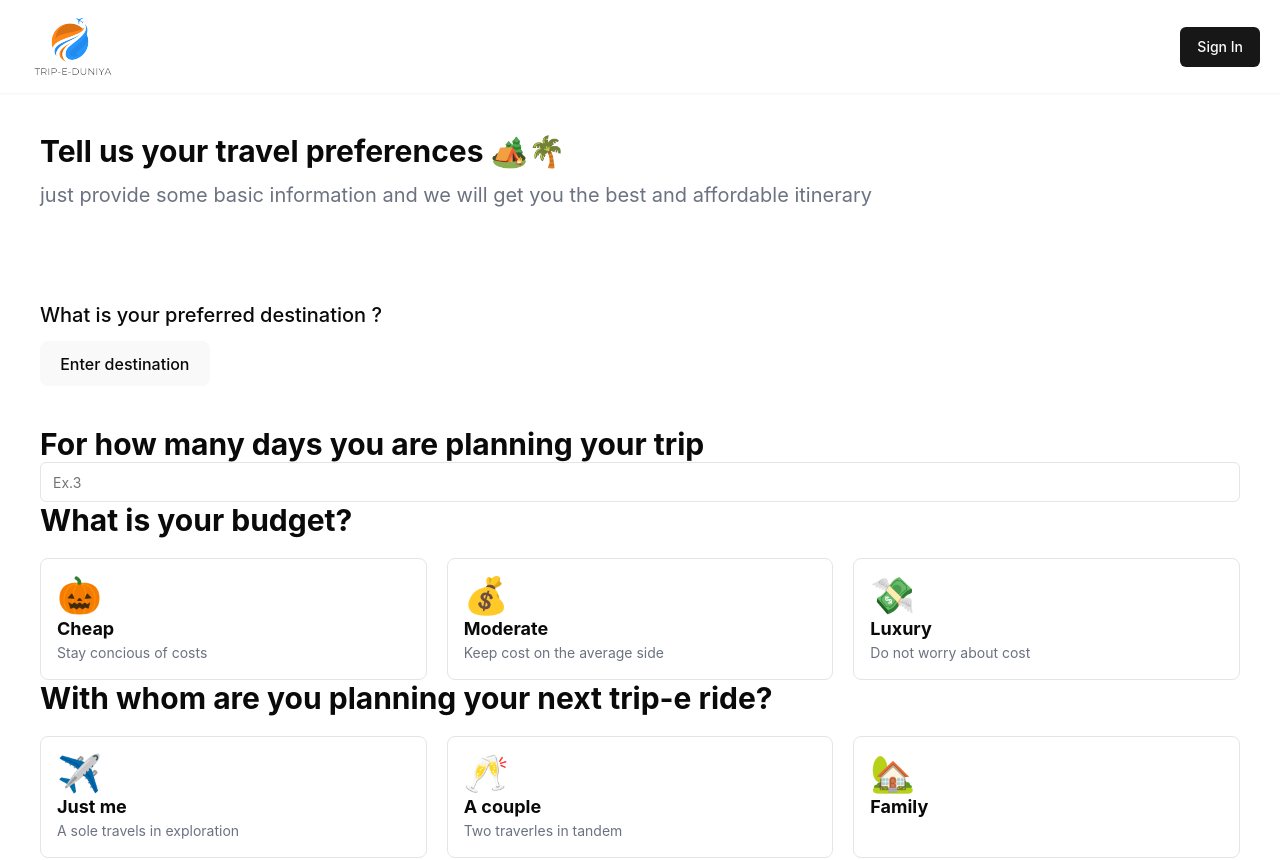
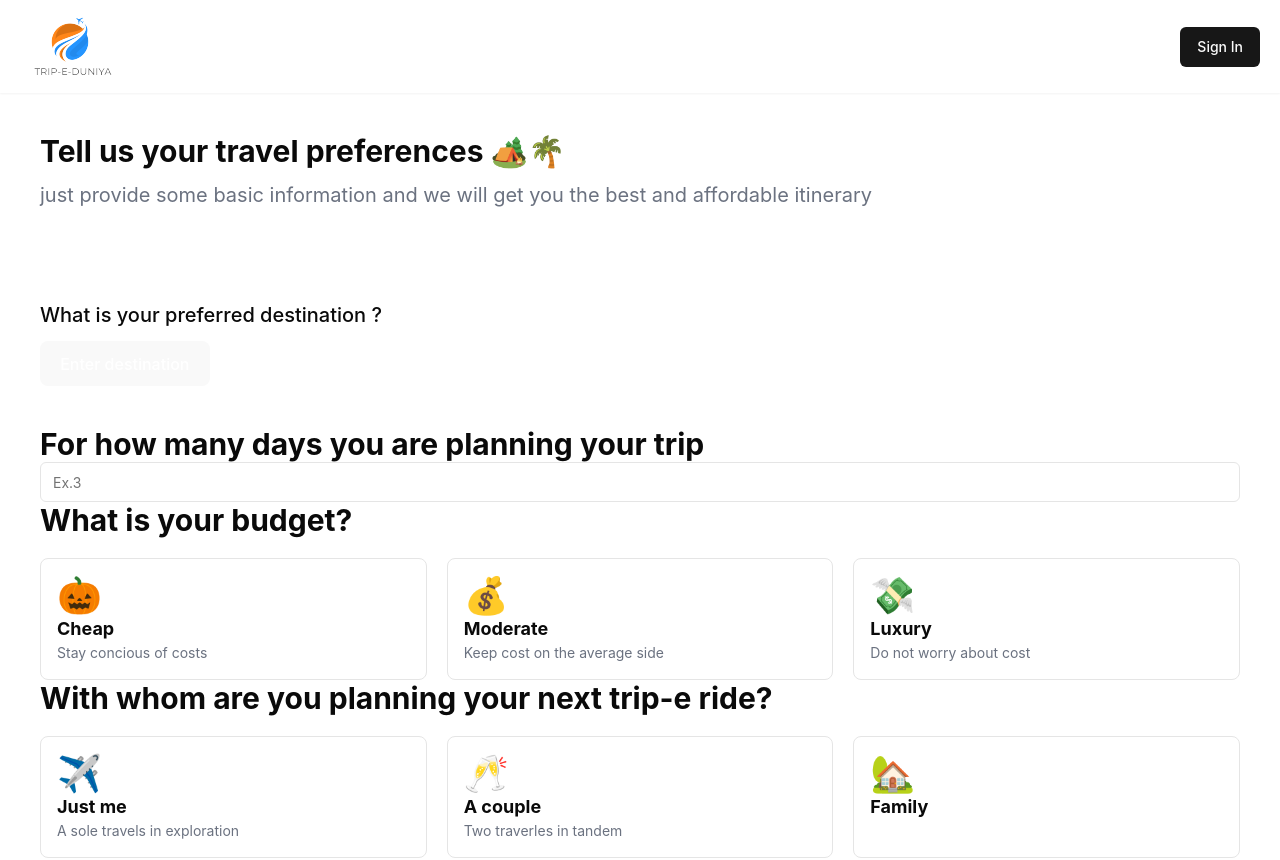
Before and after one commit to UditJain2622004/Trip-E-Duniya, a React (Vite) app: page /create-trip in a window 1280 px wide. Shown: the top 860 px of the page. Built offline with nearby package versions, Linux system fonts and the light colour scheme.

Commit message:
update by rishabh

```diff
--- a/src/create-trip/index.jsx
+++ b/src/create-trip/index.jsx
@@ -4,6 +4,60 @@ import {SelectBudgetOptions} from "./../constants/options.jsx";
 import {SelectTravelesList} from "./../constants/options.jsx";
 
 console.log(SelectBudgetOptions);
+
+// function CreateTrip() {
+
+//   return (
+//     <div className='sm:px-10 md:px-32 lg:px-56 xl:px-10 px-5 mt-10'>
+//       <h2 className='font-bold text-3xl'>Tell us your travel preferences 🏕️🌴</h2>
+//       <p className='mt-3 text-gray-500 text-xl'>just provide some basic information and we will get you the best and affordable itinerary</p>
+//       <div className='mt-20 flex flex-col gap-10'>
+//         <div>
+//           <h2 className='text-xl my-3 font-medium'>What is your preferred destination ?</h2>
+//           <button>Enter destination</button>
+//         </div>
+//         <div>
+//           <h2 className='font-bold text-3xl'>For how many days you are planning your trip</h2>
+//           <Input placeholder={'Ex.3'} type="number" />
+//         </div>
+
+//        </div>
+//      <div>
+//       <h2 className='font-bold text-3xl'>What is your budget?</h2>
+//       <div className='grid grid-cols-3 gap-5 mt-5'>
+//         {SelectBudgetOptions.map((item,index)=>(
+//           <div key={index} className='p-4 border cursor-pointer rounded-lg hover:shadow-lg'>
+//             <h2 className='text-4xl'>{item.icon}</h2>
+//             <h2 className='font-bold text-lg'>{item.title}</h2>
+//             <h2 className='text-sm text-gray-500'>{item.desc}</h2>
+//           </div>
+//         ))}
+//         </div>
+//       </div>
+
+
+
+//       <div>
+//       <h2 className='font-bold text-3xl'>With whom are you planning your next trip-e ride?</h2>
+//       <div className='grid grid-cols-3 gap-5 mt-5'>
+//         {SelectTravelesList.map((item,index)=>(
+//           <div key={index} className='p-4 border cursor-pointer rounded-lg hover:shadow-lg'>
+//             <h2 className='text-4xl'>{item.icon}</h2>
+//             <h2 className='font-bold text-lg'>{item.title}</h2>
+//             <h2 className='text-sm text-gray-500'>{item.desc}</h2>
+//           </div>
+//         ))}
+//         </div>
+//       </div>
+//       <div className='my-10 justify-end flex'>
+//       <button style={{color:'white'}}>Generate Trip</button>
+//       </div>
+//     </div>
+//   )
+// }
+
+// export default CreateTrip
+
 
 function CreateTrip() {
 
@@ -14,13 +68,12 @@ function CreateTrip() {
       <div className='mt-20 flex flex-col gap-10'>
         <div>
           <h2 className='text-xl my-3 font-medium'>What is your preferred destination ?</h2>
-          <button>Enter destination</button>
+          <button style={{color: 'white'}}>Enter destination</button>
         </div>
         <div>
           <h2 className='font-bold text-3xl'>For how many days you are planning your trip</h2>
           <Input placeholder={'Ex.3'} type="number" />
         </div>
-
        </div>
      <div>
       <h2 className='font-bold text-3xl'>What is your budget?</h2>
@@ -34,8 +87,6 @@ function CreateTrip() {
         ))}
         </div>
       </div>
-
-
 
       <div>
       <h2 className='font-bold text-3xl'>With whom are you planning your next trip-e ride?</h2>
```
